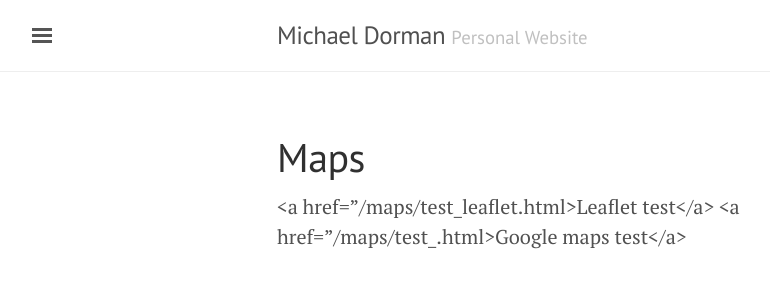
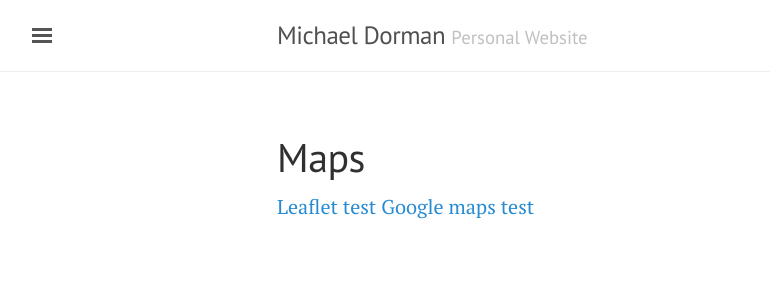
Before and after one commit to michaeldorman/michaeldorman.github.io, a Jekyll site: the page built from maps.md, in a window 1280 px wide. Shown: the top 300 px of the page, without its empty margins (3-773 px from the left). Built offline with Jekyll 4.4.1, drawn with Linux system fonts in a browser that asks for light colours; part of the change alters nothing that is shown.

Commit message:
Update maps.md

```diff
--- a/maps.md
+++ b/maps.md
@@ -3,5 +3,5 @@ layout: page
 title: Maps
 ---
 
-<a href="/maps/test_leaflet.html>Leaflet test</a>
-<a href="/maps/test_.html>Google maps test</a>
+<a href="/maps/test_leaflet.html">Leaflet test</a>
+<a href="/maps/test_google.html">Google maps test</a>
```
